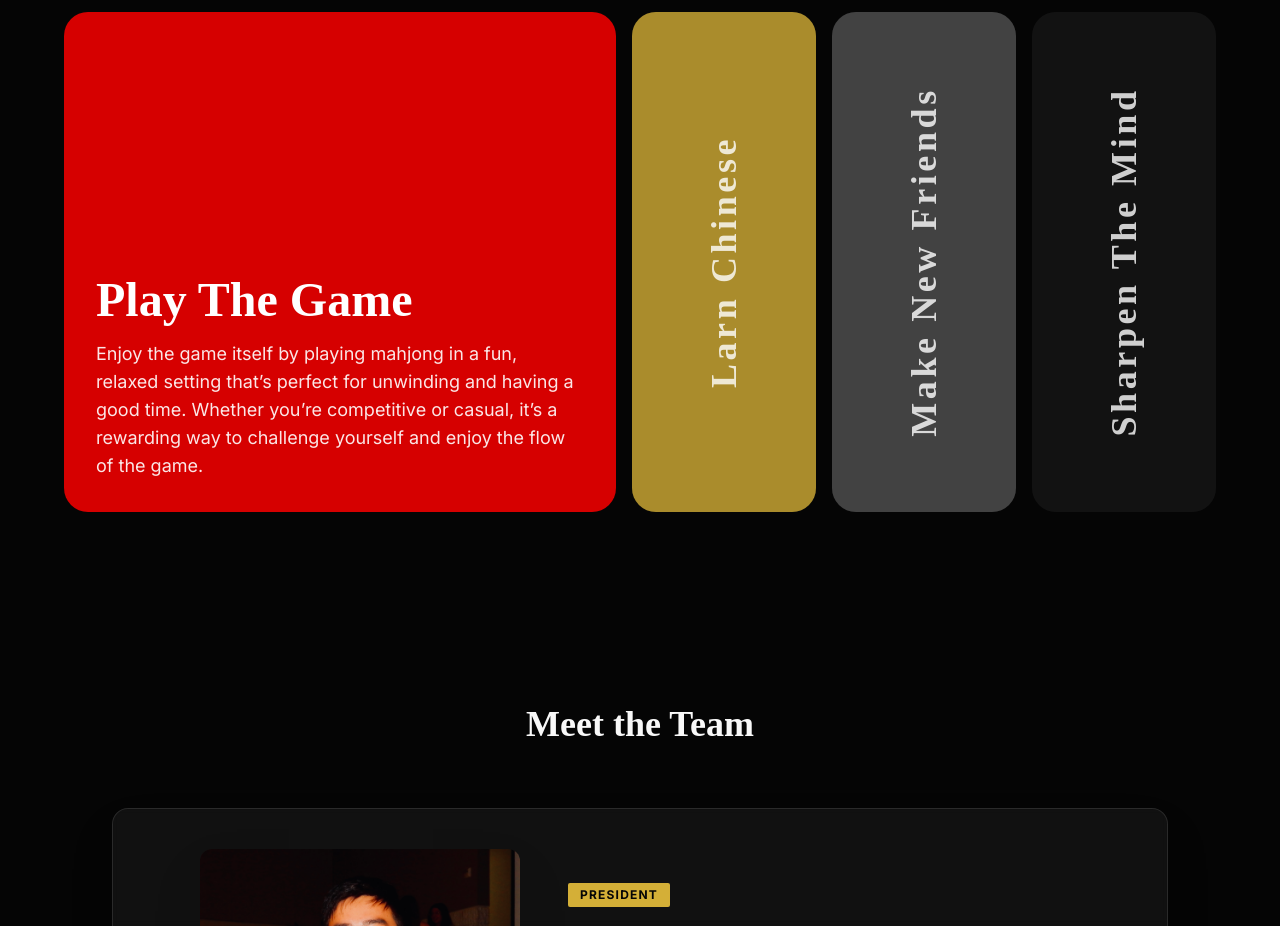
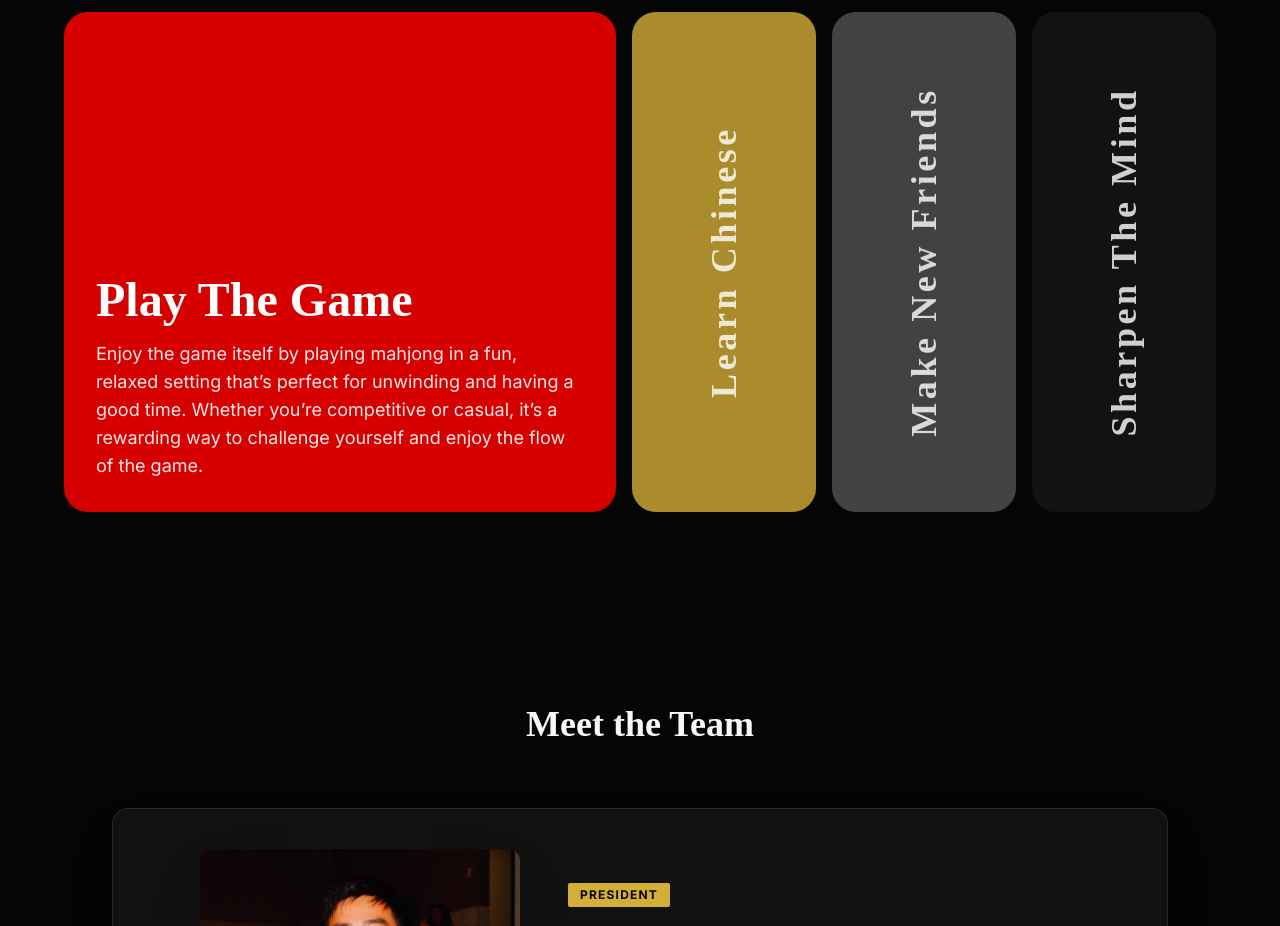
Before and after one commit to addis-ngo/themahjongclub, a React (Vite) app: page / in a window 1280 px wide. Shown: the part 1800-2726 px from the top of the page. Built offline with nearby package versions, Linux system fonts and the light colour scheme.

Commit message:
Update constants.ts

```diff
--- a/constants.ts
+++ b/constants.ts
@@ -50,7 +50,7 @@ export const IDENTITY_CARDS: IdentityCard[] = [
   },
   {
     id: 'learn',
-    title: 'Larn Chinese',
+    title: 'Learn Chinese',
     description: "Learn new characters and build a foundation in Chinese through mahjong, as the game regularly exposes players to commonly used symbols and terminology. Repeated play reinforces recognition and understanding, making learning Chinese feel natural and engaging.",
     color: 'bg-mahjongGold'
   },
```
